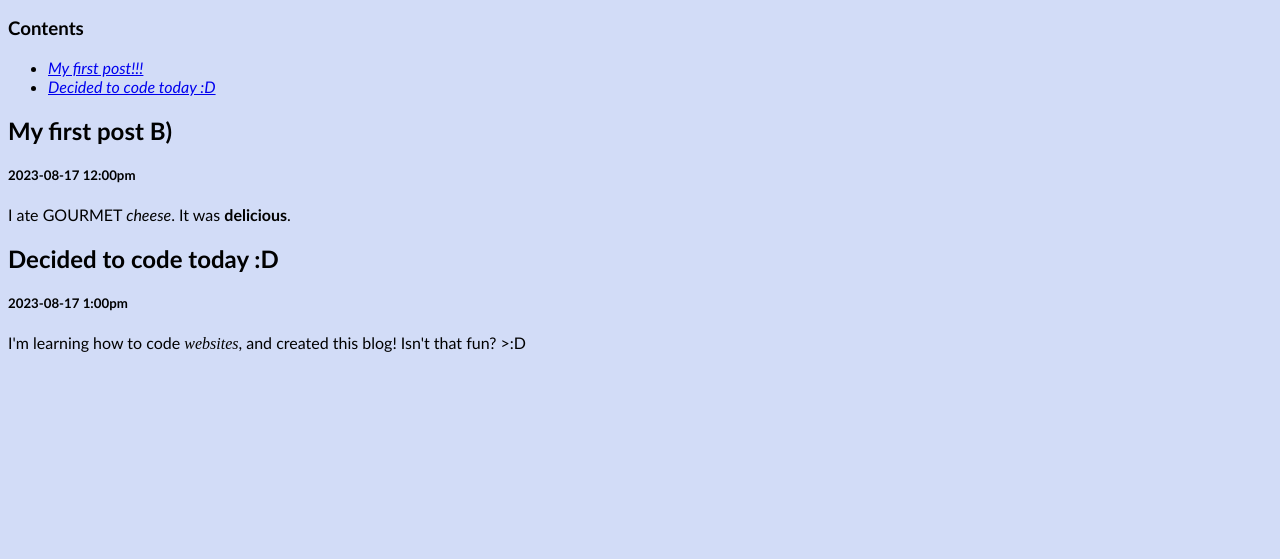
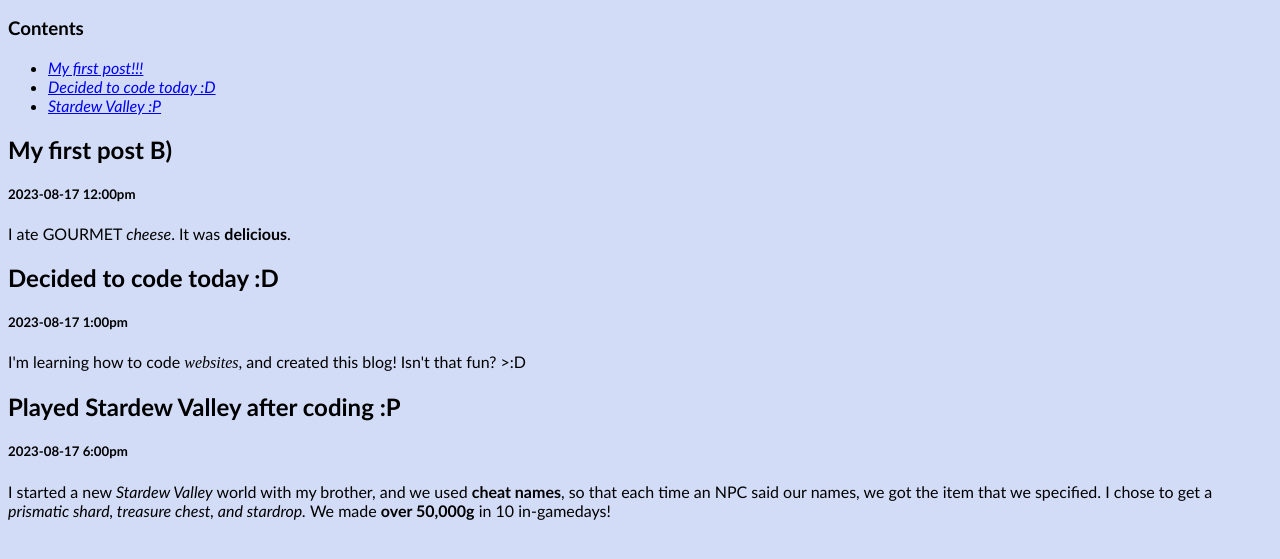
Before and after one commit to wonton728/wonton728.github.io, a plain HTML site: page index.html in a window 1280 px wide. Shown: the part 59-618 px from the top of the page. Drawn offline with Linux system fonts and the light colour scheme.

Commit message:
Update index.html

```diff
--- a/index.html
+++ b/index.html
@@ -22,6 +22,9 @@
             font-style:italic;
         }
     </style>
+
+    <!--START OF BODY-->
+
     <body>
 
         <h1>wonton728's blog >:D</h1>
@@ -30,6 +33,7 @@
         <ul>
             <li><a href = "#myfirstpost">My first post!!!</a></li>
             <li><a href = "#secondpost">Decided to code today :D</a></li>
+            <li><a href = "#thirdpost">Stardew Valley :P</a></li>
         </ul>
 
         <h2 id = "myfirstpost">My first post B)</h2>
@@ -42,5 +46,11 @@
 
         <p>I'm learning how to code <em id = "websites">websites</em>, and created this blog! Isn't that fun? >:D</p>
 
+        <h2 id = "thirdpost">Played Stardew Valley after coding :P</h2>
+        <h5>2023-08-17 6:00pm</h5>
+
+        <p>I started a new <em>Stardew Valley</em> world with my brother, and we used <strong>cheat names</strong>, so that each time an NPC said our names, we got the item that we specified. I chose to get a <em>prismatic shard, treasure chest, and stardrop.</em>
+        We made <strong>over 50,000g</strong> in 10 in-gamedays!</p>
+
     </body>
 </html>
```
